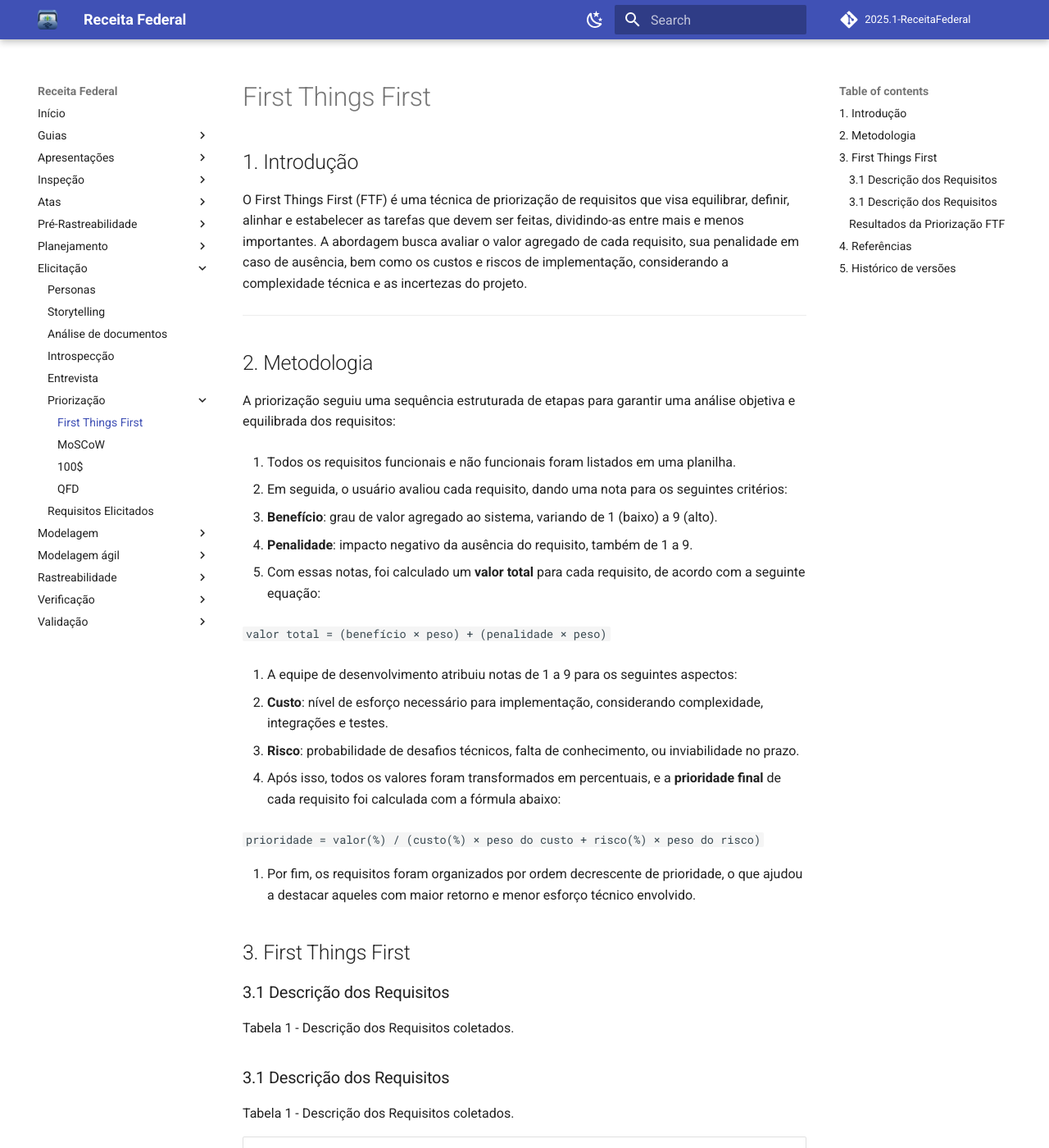
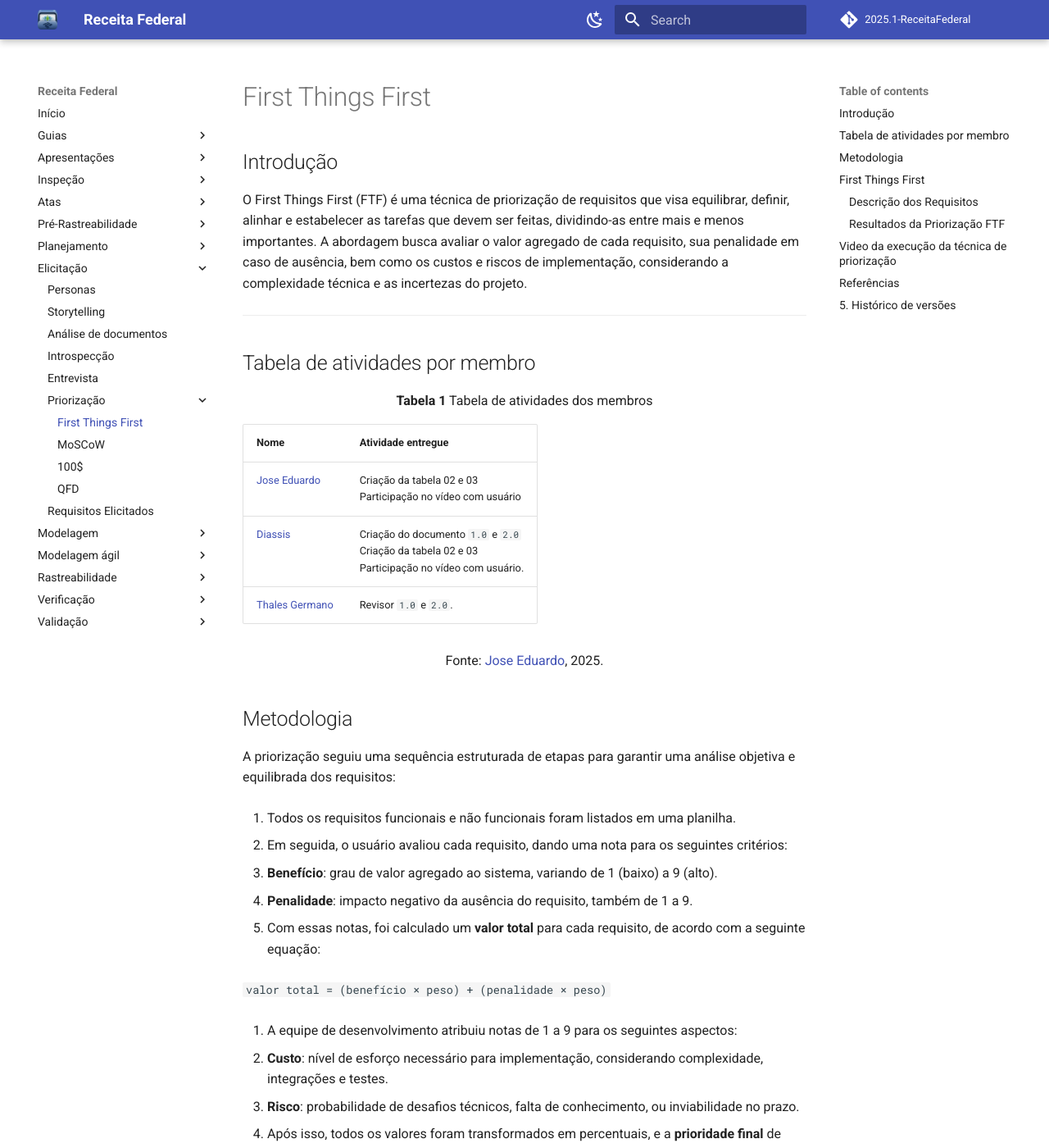
Before and after one commit to Requisitos-de-Software/2025.1-Meu-INSS, an MkDocs documentation site: the page built from docs/elicitacao/priorizacao/ftf.md, in a window 1280 px wide and 1400 px high. Shown: the whole window at 82% size. Built offline with MkDocs 1.6.1 and Material for MkDocs 9.7.7, drawn with Linux system fonts in a browser that asks for light colours; comment, search, counter and statistics services are not loaded; some of the changed text lies outside the part shown.

Commit message:
ajustes no documento e adição do vídeo

```diff
--- a/docs/elicitacao/priorizacao/ftf.md
+++ b/docs/elicitacao/priorizacao/ftf.md
@@ -1,12 +1,22 @@
-# First Things First
-
-## 1. Introdução
+## Introdução
 
 O First Things First (FTF) é uma técnica de priorização de requisitos que visa equilibrar, definir, alinhar e estabelecer as tarefas que devem ser feitas, dividindo-as entre mais e menos importantes. A abordagem busca avaliar o valor agregado de cada requisito, sua penalidade em caso de ausência, bem como os custos e riscos de implementação, considerando a complexidade técnica e as incertezas do projeto.
 
 ---
 
-## 2. Metodologia
+## Tabela de atividades por membro
+
+<p style="text-align: center"><b>Tabela 1</b> Tabela de atividades dos membros </p>
+
+|Nome                                               | Atividade entregue                        |
+| ------------------------------------------------- | ----------------------------------------- |
+| [Jose Eduardo](https://github.com/jevprado)       | Criação da tabela 02 e 03 <br> Participação no vídeo com usuário                       |
+| [Diassis](https://github.com/Diaxiz)              | Criação do documento `1.0` e `2.0` <br> Criação da tabela 02 e 03 <br> Participação no vídeo com usuário.              |
+| [Thales Germano](https://github.com/thalesgvl)    |  Revisor `1.0` e `2.0`.                  |
+
+<font size="3"><p style="text-align: center">Fonte: [Jose Eduardo](https://github.com/jevprado), 2025.</p></font>
+
+## Metodologia
 
 A priorização seguiu uma sequência estruturada de etapas para garantir uma análise objetiva e equilibrada dos requisitos:
 
@@ -36,13 +46,11 @@
 
 6. Por fim, os requisitos foram organizados por ordem decrescente de prioridade, o que ajudou a destacar aqueles com maior retorno e menor esforço técnico envolvido.
 
-## 3. First Things First
+## First Things First
 
-### 3.1 Descrição dos Requisitos
-Tabela 1 - Descrição dos Requisitos coletados.
+### Descrição dos Requisitos
 
-### 3.1 Descrição dos Requisitos
-Tabela 1 - Descrição dos Requisitos coletados.
+<p style="text-align: center"><b>Tabela 2</b> Descrição dos Requisitos coletados.</p>
 
 | ID    | Descrição                                                                                  |
 |-------|--------------------------------------------------------------------------------------------|
@@ -101,11 +109,13 @@
 | RNF19 | Versão mínima em HTML5 responsiva para acesso via navegador em caso de falha do app         |
 | RNF20 | Clareza na apresentação de dados fiscais                                                    |
 | RNF21 | Integração confiável com serviços externos (Gov.br, instituições financeiras)               |
+
 <font size="3"><p style="text-align: center">Fonte: [Jose Eduardo](https://github.com/jevprado) e [Diassis](https://github.com/Diaxiz), 2025.</p></font>
 
 
 ### Resultados da Priorização FTF
-Tabela 2 - Resultados da Priorização utilizando First Things First (FTF)
+
+<p style="text-align: center"><b>Tabela 3</b> Resultados da Priorização utilizando First Things First (FTF)</p>
 
 | Funcionalidade                                                                                       |   Benefício Relativo |   Penalidade Relativa |   Valor Total |   Valor (%) |   Custo Relativo |   Custo (%) |   Risco Relativo |   Risco (%) |   Prioridade |
 |:-----------------------------------------------------------------------------------------------------|---------------------:|----------------------:|--------------:|------------:|-----------------:|------------:|-----------------:|------------:|-------------:|
@@ -165,13 +175,36 @@
 | RNF10 - O aplicativo deve ter tempo de resposta inferior a 3 segundos para ações comuns              |                    1 |                     3 |             4 |    0.621118 |                7 |    2.7451   |                4 |    1.60643  |     0.285472 |
 | RNF16 - Tempo de carregamento inicial do app não deve ultrapassar 5 segundos em conexão móvel        |                    1 |                     1 |             2 |    0.310559 |                4 |    1.56863  |                5 |    2.00803  |     0.173659 |
 | **Total** |  |  | **1288** | **100** | **510.0** | **100** | **498.0** | **100** |  |
+
 <font size="3"><p style="text-align: center">Fonte: [Jose Eduardo](https://github.com/jevprado) e [Diassis](https://github.com/Diaxiz), 2025.</p></font>
 
+## Video da execução da técnica de priorização
 
-## 4. Referências
+<p style="text-align: center"><b>Tabela 4</b> - Video priorização FTF</p>
+
+| Participantes                                | Função           | Data da realização da técnica |
+| -------------------------------------------- | ---------------- | ------------------------------- |
+| [Diassis](https://github.com/Diaxiz) | Condutor da entrevista e avaliador técnico do custo e risco   | 01/07/2025                        |
+| [Jose Eduardo](https://github.com/jevprado) | Observador na entrevista  e avaliador técnico do custo e risco  | 01/07/2025                     |
+| Fernando dos Santos                     | Usuário          | 01/07/2025                      |
+
+
+<font size="3"><p style="text-align: center">Fonte: [Jose Eduardo](https://github.com/jevprado), 2025.</p></font>
+
+<iframe width="820" height="450"
+        src="https://www.youtube.com/embed/i00kvPj-Xgo"
+        title="YouTube video player"
+        frameborder="0"
+        allow="accelerometer; autoplay; clipboard-write; encrypted-media; gyroscope; picture-in-picture; web-share"
+        referrerpolicy="strict-origin-when-cross-origin"
+        allowfullscreen>
+</iframe>
+
+## Referências
 
 > WIEGERS, Karl E.; BEATTY, Joy. *Software Requirements*. 3. ed. Microsoft Press, 2013. cap. 16, p. 313–329.
 ![Página da Referência Aqui](../../assets/referencia-imagens/referencia-ftf01.png)
+
 
 ## 5. Histórico de versões
 
@@ -180,5 +213,6 @@
 | `1.0` | 03/05/2025 | Primeira Versão do FTF | [Diassis](https://github.com/Diaxiz) e [Marco](https://github.com/marcomarquesdc)  | [José Eduardo](https://github.com/jevprado) |
 | `1.1` | 03/05/2025 | Correção no texto | [Diassis](https://github.com/Diaxiz) e [Marco](https://github.com/marcomarquesdc) | [José Eduardo](https://github.com/jevprado) |
 | `1.2` | 11/05/2025 | Correção de texto | [Diassis](https://github.com/Diaxiz) e [Marco](https://github.com/marcomarquesdc)  | [José Eduardo](https://github.com/jevprado) |
-| `2.0` | 11/05/2025 | Correção dos requisitos, e implementação do FTF com usuário, e sua respectiva validação. Imagem de referência adicionada. | [Diassis](https://github.com/Diaxiz) e [José Eduardo](https://github.com/jevprado) | [Thales Germano](https://github.com/thalesgvl) |
-| `2.1` | 11/05/2025 | Padronizando o histórico de versões igual ao dos outros artefatos anteriores | [José Eduardo](https://github.com/jevprado) | [Thales Germano](https://github.com/thalesgvl) |
+| `2.0` | 02/07/2025 | Correção dos requisitos, e implementação do FTF com usuário, e sua respectiva validação. Imagem de referência adicionada. | [Diassis](https://github.com/Diaxiz) e [José Eduardo](https://github.com/jevprado) | [Thales Germano](https://github.com/thalesgvl) |
+| `2.1` | 02/07/2025 | Padronizando o histórico de versões igual ao dos outros artefatos anteriores | [José Eduardo](https://github.com/jevprado) | [Thales Germano](https://github.com/thalesgvl) |
+| `2.2` | 05/07/2025 | Adicionando o vídeo da técnica | [José Eduardo](https://github.com/jevprado) | Revisor aqui |
```
